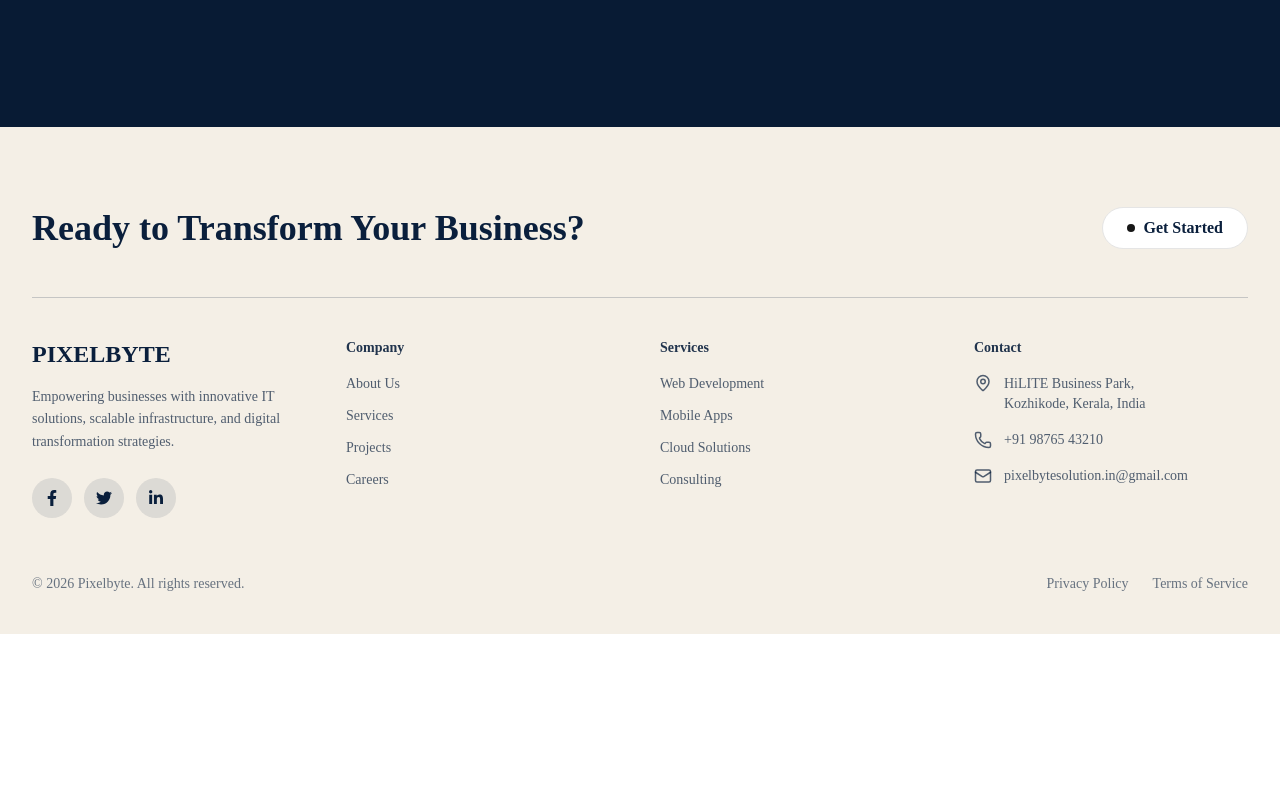
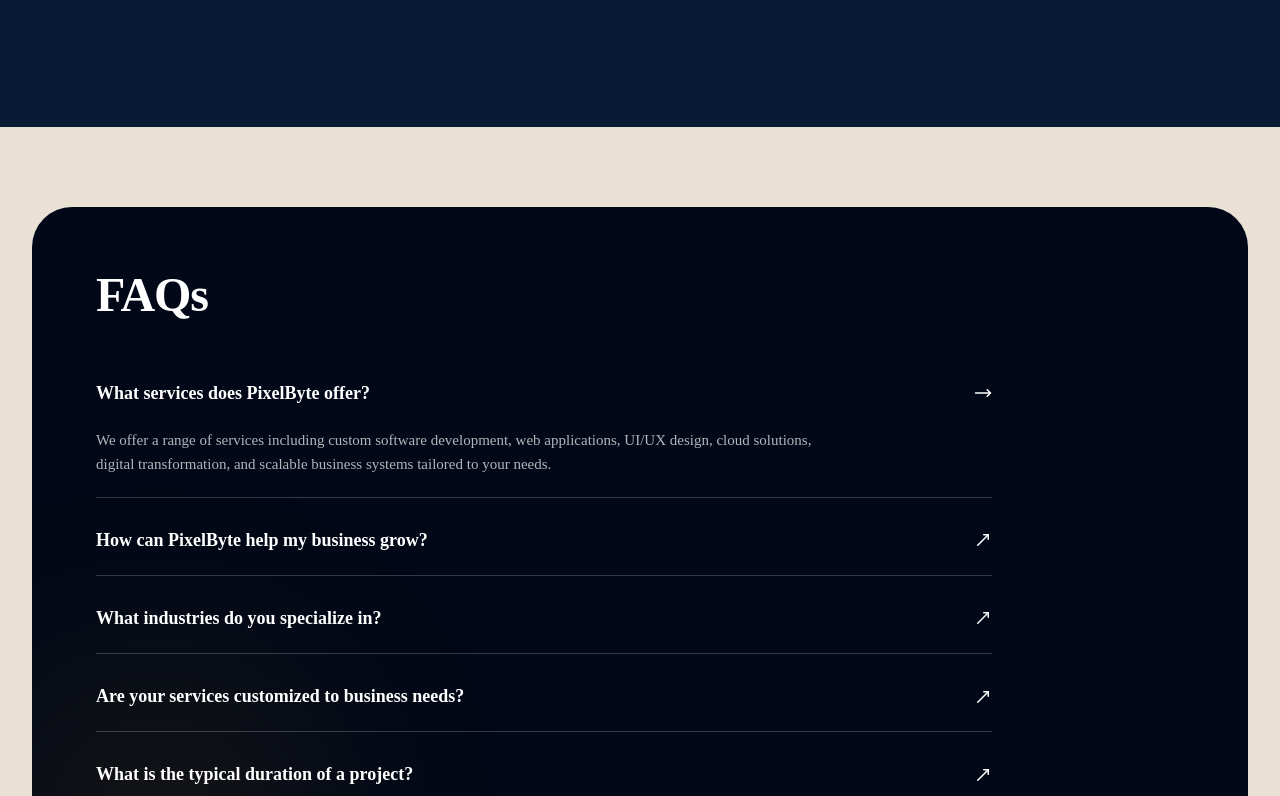
Before and after one commit to pixelbytesolution/pixelbyte-web, a Next.js app: page / in a window 1280 px wide. Shown: the part 7444-8240 px from the top of the page. Before the commit the page ends 8078 px from the top, so only its background shows below. Built offline with nearby package versions, Linux system fonts and the light colour scheme.

Commit message:
feat(home): add FAQ section
- integrate FAQSection component into the home page
- provide users with answers to common questions directly on the homepage

```diff
--- a/app/page.tsx
+++ b/app/page.tsx
@@ -3,6 +3,7 @@
 import AboutCompany from "@/components/home/about/AboutCompany";
 import ApproachSection from "@/components/home/ApproachSection";
 import ChallengesSection from "@/components/home/ChallengesSection";
+import FAQSection from "@/components/home/FAQSection";
 import Hero from "@/components/home/hero/Hero";
 import ServicesGrid from "@/components/home/ServicesGrid";
 import ServicesSection from "@/components/home/ServicesSection";
@@ -22,6 +23,7 @@
       <ApproachSection />
       <ServicesGrid />
       <TestimonialsScroll />
+      <FAQSection />
       <Footer />
     </main>
   );
```
